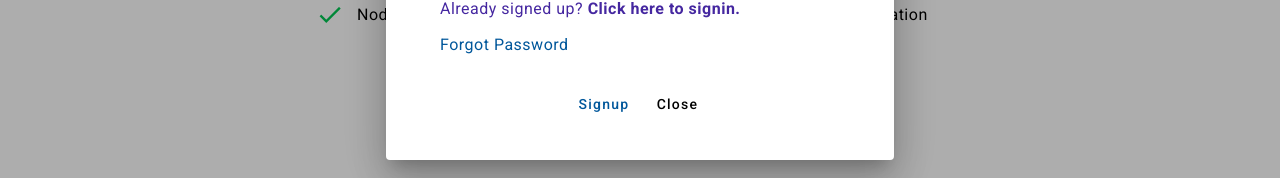
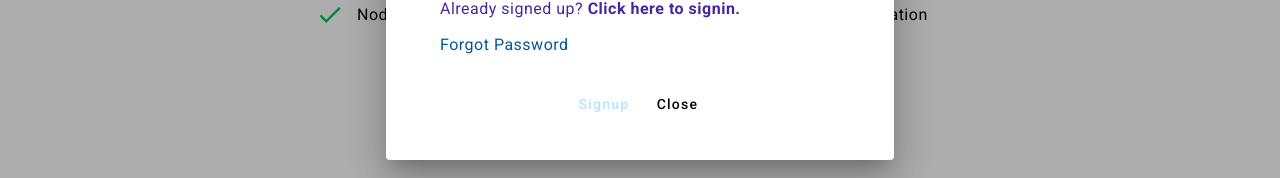
Before and after one commit to glafrance/angular-user-mgmt, an Angular app in the folder client/user-mgmt/: page /home in a window 1280 px wide. Both pictures are taken after a click on the element "Signup/Signin". Shown: the part 505-683 px from the top of the page. Built offline with nearby package versions, Linux system fonts and the light colour scheme.

Commit message:
Changes to do some initial validation to disable signup/signin button

```diff
--- a/client/user-mgmt/src/app/components/app-header/app-header.component.ts
+++ b/client/user-mgmt/src/app/components/app-header/app-header.component.ts
@@ -1,7 +1,7 @@
 import { Component } from "@angular/core";
 
 import AuthService from "src/app/services/auth.service";
-import Constants from "../constants/constants";
+import Constants from "../../constants/constants";
 
 @Component({
   selector: "app-header",
--- a/client/user-mgmt/src/app/components/pages/home/home.component.ts
+++ b/client/user-mgmt/src/app/components/pages/home/home.component.ts
@@ -1,7 +1,7 @@
 import { Component } from "@angular/core";
 
 import AuthService from "src/app/services/auth.service";
-import Constants from "../../constants/constants";
+import Constants from "../../../constants/constants";
 
 @Component({
   selector: "app-home",
--- a/client/user-mgmt/src/app/components/signup-signin/signup-signin.component.html
+++ b/client/user-mgmt/src/app/components/signup-signin/signup-signin.component.html
@@ -10,21 +10,21 @@
       <div class="form-control-container">
         <mat-form-field>
           <mat-label>email address</mat-label>
-          <input type="email" matInput formControlName="email">
+          <input type="email" matInput formControlName="email" (input)="disableButtons()">
         </mat-form-field>
         <p class="form-error-text" *ngIf="email?.errors?.['required'] && email?.touched">Email is required</p>
       </div>
       <div class="form-control-container">
         <mat-form-field>
           <mat-label>password</mat-label>
-          <input type="password" matInput formControlName="password">
+          <input type="password" matInput formControlName="password" (input)="disableButtons()">
         </mat-form-field>
         <p class="form-error-text" *ngIf="password?.errors?.['required'] && password?.touched">Password is required</p>
       </div>
       <div class="form-control-container">
         <mat-form-field>
           <mat-label>password confirm</mat-label>
-          <input type="password" matInput formControlName="passwordConfirm">
+          <input type="password" matInput formControlName="passwordConfirm" (input)="disableButtons()">
         </mat-form-field>
       </div>
     </form>
@@ -41,7 +41,10 @@
       (click)="forgotPassword()">Forgot Password</h4>
   </div>
   <div mat-dialog-actions>
-    <button mat-button class="action-button" (click)="signupSignin()">{{signupSigninButtonText}}</button>
+    <button
+      mat-button class="action-button"
+      (click)="signupSignin()"
+      [disabled]="disableButtons()">{{signupSigninButtonText}}</button>
     <button mat-button mat-dialog-close>Close</button>
   </div>
 </div>
--- a/client/user-mgmt/src/app/components/signup-signin/signup-signin.component.scss
+++ b/client/user-mgmt/src/app/components/signup-signin/signup-signin.component.scss
@@ -46,6 +46,9 @@ mat-form-field {
   cursor: pointer;
   display: inline;
 }
-button.action-button {
+.action-button {
   color: $lightBlue900;
 }
+.action-button:disabled {
+  color: $lightBlue100;
+}
--- a/client/user-mgmt/src/app/components/signup-signin/signup-signin.component.ts
+++ b/client/user-mgmt/src/app/components/signup-signin/signup-signin.component.ts
@@ -1,8 +1,9 @@
 import { Component, Inject, OnInit } from '@angular/core';
-import { FormBuilder, FormGroup, FormControl, Form, Validators } from "@angular/forms";
+import { FormGroup, FormControl, Form, Validators } from "@angular/forms";
 import { MAT_DIALOG_DATA } from '@angular/material/dialog';
 
-import Constants from "../constants/constants";
+import Constants from "../../constants/constants";
+import Utils from "../../utils/utils";
 
 @Component({
   selector: "app-signup-signin",
@@ -17,8 +18,16 @@ export class SignupSigninComponent implements OnInit {
   switchActionMessage: string = "";
 
   signupSigninForm: FormGroup = new FormGroup({
-    email: new FormControl("", [Validators.required]),
-    password: new FormControl("", [Validators.required]),
+    email: new FormControl("", [
+      Validators.required,
+      Validators.email
+    ]),
+    password: new FormControl("", [
+      Validators.required,
+      Validators.minLength(8),
+      Validators.maxLength(15),
+      Validators.pattern(/(?=.*[a-z])(?=.*[A-Z])(?=.*\d)(?=.*[@$!%*?&])[A-Za-z\d@$!%*?&]{8,15}/)
+    ]),
     passwordConfirm: new FormControl("")
   });
 
@@ -67,4 +76,15 @@ export class SignupSigninComponent implements OnInit {
   forgotPassword() {
     console.log("forgot password");
   }
+
+  disableButtons() {
+    let disabled = true;
+    const emailInvalid = Utils.isInvalid(this.email);
+    const passwordInvalid = Utils.isInvalid(this.password);
+    const formInvalid = Utils.isInvalid(this.signupSigninForm);
+
+    disabled = (emailInvalid || passwordInvalid || formInvalid);
+
+    return disabled;
+  }
 }
--- a/client/user-mgmt/src/app/components/constants/constants.ts
+++ b/client/user-mgmt/src/app/constants/constants.ts
@@ -2,4 +2,6 @@ export default class Constants {
   public static SIGNIN = "Signin";
   public static SIGNUP = "Signup";
   public static USER_MANAGER = "User Manager";
+
+  public static INVALID = "INVALID";
 }
--- /dev/null
+++ b/client/user-mgmt/src/app/utils/utils.ts
@@ -0,0 +1,30 @@
+import Constants from "../constants/constants";
+
+export default class Utils {
+  public static isNotNullOrUndefined(value: any) {
+    let retVal = (
+      value !== null &&
+      value !== undefined
+    );
+
+    return retVal;
+  }
+
+  public static isNotNullOrUndefinedOrEmpty(value: any) {
+    let retVal = (
+      value !== null &&
+      value !== undefined &&
+      value !== ""
+    );
+
+    if (retVal && value["isArray"]) {
+      retVal = value.length
+    }
+
+    return retVal;
+  }
+
+  public static isInvalid(item: any) {
+    return (item && item.status === Constants.INVALID);
+  }
+}
```
